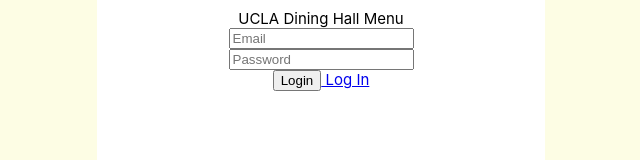
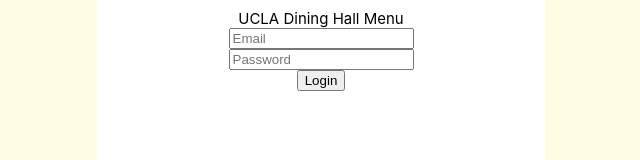
Before and after one commit to clairte/HonestlyDontKnow, a React (Create React App) app in the folder dininghall-enhanced/: page / in a window 1280 px wide. Shown: the part 473-633 px from the top of the page, without its empty margins (319-959 px from the left). Built offline with nearby package versions, Linux system fonts and the light colour scheme; a web font is replaced by a local one.

Commit message:
Signin button modify

```diff
--- a/dininghall-enhanced/src/App.js
+++ b/dininghall-enhanced/src/App.js
@@ -2,14 +2,14 @@
 import {BrowserRouter as Router, Route, Routes, Link} from 'react-router-dom';
 import DiningHallsMain from './Frontend/Screens/DiningHallsMain.js';
 import Preferences from './Frontend/Screens/Preferences.js';
-import Sign_In from './Frontend/Screens/Sign_In.js';
+import SignIn from './Frontend/Screens/SignIn.js';
 
 function App() {
 
   return (
     <Router>
         <Routes>
-          <Route path = "/" element= {<Sign_In />} />
+          <Route path = "/" element= {<SignIn />} />
           <Route path = "/preferences" element= {<Preferences />} />
           <Route path = "/dininghallsmain" element= {<DiningHallsMain />} />
         </Routes>
--- a/dininghall-enhanced/src/Frontend/Screens/Preferences.js
+++ b/dininghall-enhanced/src/Frontend/Screens/Preferences.js
@@ -20,7 +20,7 @@
       </div>
       <div>
       <Button
-      onClick = {() => { navigate1("/main");}}
+      onClick = {() => { navigate1("/dininghallsmain");}}
       type = "button"
       buttonStyle = "btn--main-solid"
       buttonSize = "btn--medium"
--- a/dininghall-enhanced/src/Frontend/Screens/Sign_In.js
+++ b/dininghall-enhanced/src/Frontend/Screens/SignIn.js
@@ -3,7 +3,7 @@
 import { useNavigate, Link } from 'react-router-dom';
 import './Sign_In.css';
 
-function Sign_In() {
+function SignIn() {
     const navigate = useNavigate();
     return (
         <div className = "main">
@@ -26,10 +26,9 @@
                         </div>
                         <button
                         onClick = {()=> {
-                            navigate("/signin");
+                            navigate("/preferences");
                         }}
                         >Login</button>
-                        <Link to= "/preferences"> Log In </Link>
                     </div>
                 </div>
             </div>
@@ -39,4 +38,4 @@
 
 }
 
-export default Sign_In;
+export default SignIn;
```
